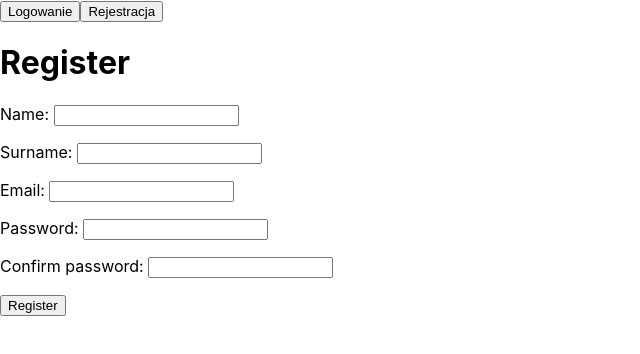
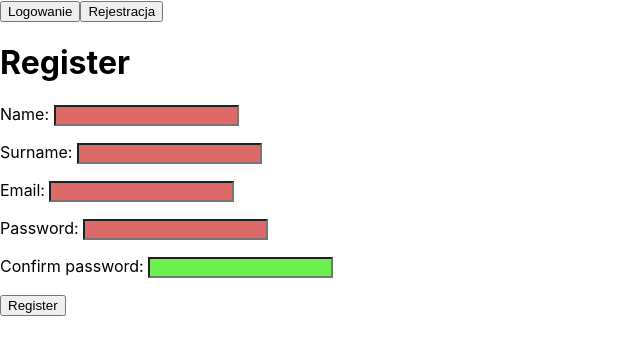
Before and after one commit to hugobosy/exercise-form, a React (Create React App) app: page / in a window 1280 px wide. Both pictures are taken after a click on the button "Rejestracja". Shown: the top 354 px of the page, without its empty margins (0-640 px from the left). Built offline with nearby package versions, Linux system fonts and the light colour scheme.

Commit message:
add validation form

```diff
--- a/src/components/App.js
+++ b/src/components/App.js
@@ -8,8 +8,11 @@ import {Register} from "./register/Register";
 function App() {
 
     const [user, setUser] = useState({
-        text: '',
+        name: '',
+        surname: '',
+        email: '',
         password: '',
+        confirmPassword: '',
         correct: null,
         showPass: false,
         showRegister: false,
@@ -17,7 +20,7 @@ function App() {
 
     const handleForm = e => {
         e.preventDefault();
-        user.text === data.email && user.password === data.password ? setUser(user => ({
+        user.email === data.email && user.password === data.password ? setUser(user => ({
             ...user,
             correct: true
         })) : setUser(user => ({...user, correct: false}))
@@ -36,12 +39,18 @@ function App() {
         setUser(user => ({
             ...user,
             showRegister: reg,
+            name: '',
+            surname: '',
+            email: '',
+            password: '',
+            confirmPassword: '',
             correct: null,
+            showPass: false,
         }))
     }
 
     const handleChange = (e) => {
-        const type = e.target.type;
+        const type = e.target.name;
 
         if(type) {
             setUser(user => ({
@@ -58,7 +67,7 @@ function App() {
             <div className="App">
                 <button onClick={() => handleLoginRegister(false)}>Logowanie</button>
                 <button onClick={() => handleLoginRegister(true)}>Rejestracja</button>
-                {user.showRegister ? <Register/> : <Login user={user} submit={handleForm} showPass={showPassword} change={handleChange}/>}
+                {user.showRegister ? <Register change={handleChange} newUser={user}/> : <Login user={user} submit={handleForm} showPass={showPassword} change={handleChange}/>}
             </div>
             <div className="box">
                 {user.correct === null ? null : user.correct ?
--- a/src/components/login/Login.js
+++ b/src/components/login/Login.js
@@ -7,11 +7,11 @@ export const Login = props => {
             <h1>Logowanie</h1>
             <label>
                 Email:
-                <input type="text" value={user.text} onChange={props.change}/>
+                <input type="text" name="email" value={user.email} onChange={props.change}/>
             </label>
             <label>
                 Password:
-                <input type={user.showPass ? 'text' : 'password'} value={user.password}
+                <input type={user.showPass ? 'text' : 'password'} name="password" value={user.password}
                        onChange={props.change}/>
             </label>
             <button type="submit">Login</button>
--- /dev/null
+++ b/src/components/register/Form.js
@@ -0,0 +1,42 @@
+import React from "react";
+
+export const Form = props => {
+    const user = props.newUser
+
+    return (
+        <form>
+            <h1>Register</h1>
+            <p>
+                <label>
+                    <span>Name: </span>
+                    <input type="text" value={user.name} name="name" onChange={props.change} className={user.name.length > 3 ? 'correct' : 'incorrect'}/>
+                </label>
+            </p>
+            <p>
+                <label>
+                    <span>Surname: </span>
+                    <input type="text" value={user.surname} name="surname" onChange={props.change} className={user.surname.length > 3 ? 'correct' : 'incorrect'}/>
+                </label>
+            </p>
+            <p>
+                <label>
+                    <span>Email: </span>
+                    <input type="text" value={user.email} name="email" onChange={props.change} className={user.email.indexOf('@') !== -1 ? 'correct' : 'incorrect'}/>
+                </label>
+            </p>
+            <p>
+                <label>
+                    <span>Password: </span>
+                    <input type="password" value={user.password} name="password" onChange={props.change} className={user.password.length >= 8 ? 'correct' : 'incorrect'}/>
+                </label>
+            </p>
+            <p>
+                <label>
+                    <span>Confirm password: </span>
+                    <input type="password" value={user.confirmPassword} name="confirmPassword" onChange={props.change} className={user.password === user.confirmPassword ? 'correct' : 'incorrect'}/>
+                </label>
+            </p>
+            <button type="submit">Register</button>
+        </form>
+    )
+}
--- a/src/components/register/Register.js
+++ b/src/components/register/Register.js
@@ -1,51 +1,12 @@
 import React, {useState} from "react";
+import {Form} from "./Form";
 
 export const Register = props => {
 
-    const [newUser, setNewUser] = useState({
-        name: '',
-        surname: '',
-        email: '',
-        password: '',
-        confirmPass: '',
-    })
 
 
 
     return (
-        <form>
-            <h1>Register</h1>
-            <p>
-                <label>
-                    <span>Name: </span>
-                    <input type="text" value={newUser.name}/>
-                </label>
-            </p>
-            <p>
-                <label>
-                    <span>Surname: </span>
-                    <input type="text" value={newUser.surname}/>
-                </label>
-            </p>
-            <p>
-                <label>
-                    <span>Email: </span>
-                    <input type="text" value={newUser.email}/>
-                </label>
-            </p>
-            <p>
-                <label>
-                    <span>Password: </span>
-                    <input type="text" value={newUser.password}/>
-                </label>
-            </p>
-            <p>
-                <label>
-                    <span>Confirm password: </span>
-                    <input type="text" value={newUser.password}/>
-                </label>
-            </p>
-            <button type="submit">Register</button>
-        </form>
+        <Form newUser={props.newUser} change={props.change}/>
     )
 }
```
